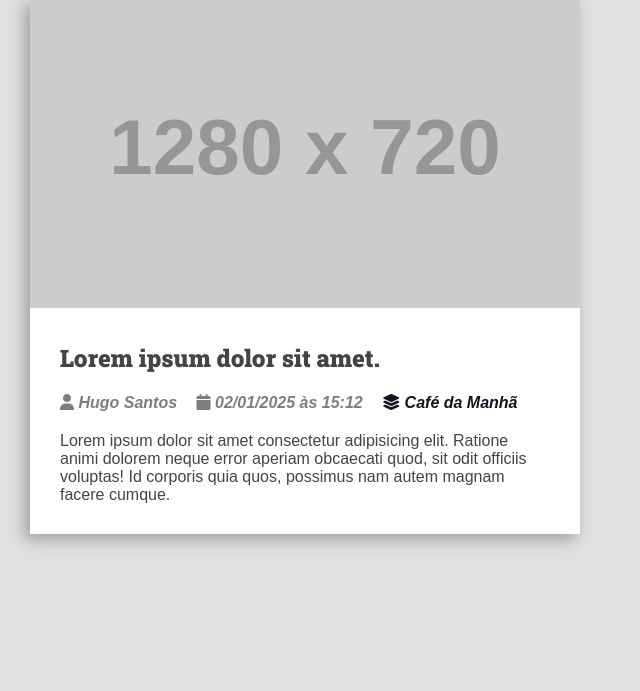
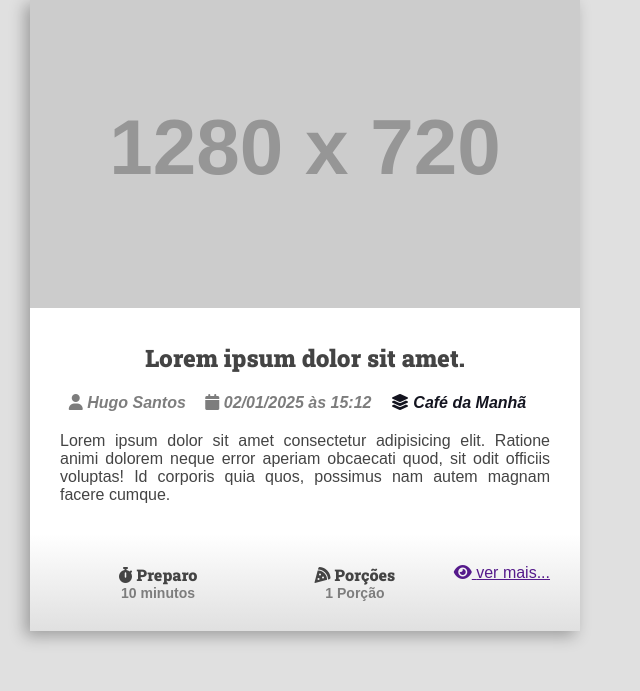
Before and after one commit to Hugo-r2d2/django_recipes, a Django app: page / in a window 1280 px wide. Shown: the part 243-934 px from the top of the page, without its empty margins (0-640 px from the left). Before the commit the page ends 790 px from the top, so only its background shows below. Run offline with Django 5.2, Linux system fonts and the light colour scheme; grey boxes labelled with a size stand in for pictures from a placeholder-image service; some libraries are stand-ins or nearby versions.

Commit message:
creating button for card recipes

```diff
--- a/recipes/templates/recipes/pages/home.html
+++ b/recipes/templates/recipes/pages/home.html
@@ -34,17 +34,45 @@
                 </div>
 
                 <div class="recipe-content">
-                    <p>Lorem ipsum dolor sit amet consectetur adipisicing elit. Ratione animi dolorem neque error
+                    <p>
+                        Lorem ipsum dolor sit amet consectetur adipisicing elit. Ratione animi dolorem neque error
                         aperiam obcaecati quod, sit odit officiis voluptas! Id corporis quia quos, possimus nam autem
-                        magnam facere cumque.</p>
+                        magnam facere cumque.
+                    </p>
+                </div>
+
+                <div class="recipe-meta-container">
+                    <div class="recipe-meta recipe-preparation">
+                        <h3 class="recipe-meta-title">
+                            <i class="fas fa-stopwatch"></i>
+                            Preparo
+                        </h3>
+                        <div class="recipe-meta-text">
+                            10 minutos
+                        </div>
+                    </div>
+                    <div class="recipe-meta recipe-servings">
+                        <h3 class="recipe-meta-title">
+                            <i class="fas fa-pizza-slice"></i>
+                            Porções
+                        </h3>
+                        <div class="recipe-meta-text">
+                            1 Porção
+                        </div>
+                    </div>
+
+                    <footer class="recipe-footer">
+                        <a href="" class="recipe-read-more button button-dark button-full-width">
+                            <i class="fas fa-eye"></i>
+                            <span>ver mais...</span>
+                        </a>
+                    </footer>
                 </div>
             </div>
         </div>
 
     </div>
 
-
-
 </body>
 
 </html>
--- a/recipes/templates/recipes/partials/head.html
+++ b/recipes/templates/recipes/partials/head.html
@@ -189,10 +189,12 @@
         .recipe-title-container {
             padding: var(--spacing-gutter-medium);
             padding-bottom: 2rem;
+            text-align: center;
         }
 
         .recipe-author {
             padding: 0 var(--spacing-gutter-medium);
+            text-align: center;
         }
 
         .recipe-author-item {
@@ -216,6 +218,32 @@
         .recipe-content {
             padding: var(--spacing-gutter-medium);
             padding-top: 2rem;
+            text-align: justify;
+        }
+
+        .recipe-meta-container {
+            display: flex;
+            flex-flow: row wrap;
+            padding: var(--spacing-gutter-medium);
+            background: linear-gradient(to bottom, white, var(--color-gray-1));
+        }
+
+        .recipe-meta {
+            display: flex;
+            flex-flow: column nowrap;
+            flex-shrink: 1;
+            flex-grow: 1;
+            text-align: center;
+        }
+
+        .recipe-meta-title {
+            font-size: 1.6rem;
+        }
+
+        .recipe-meta-text {
+            font-size: 1.4rem;
+            color: var(--color-gray-5);
+            font-weight: bold;
         }
     </style>
 
```
